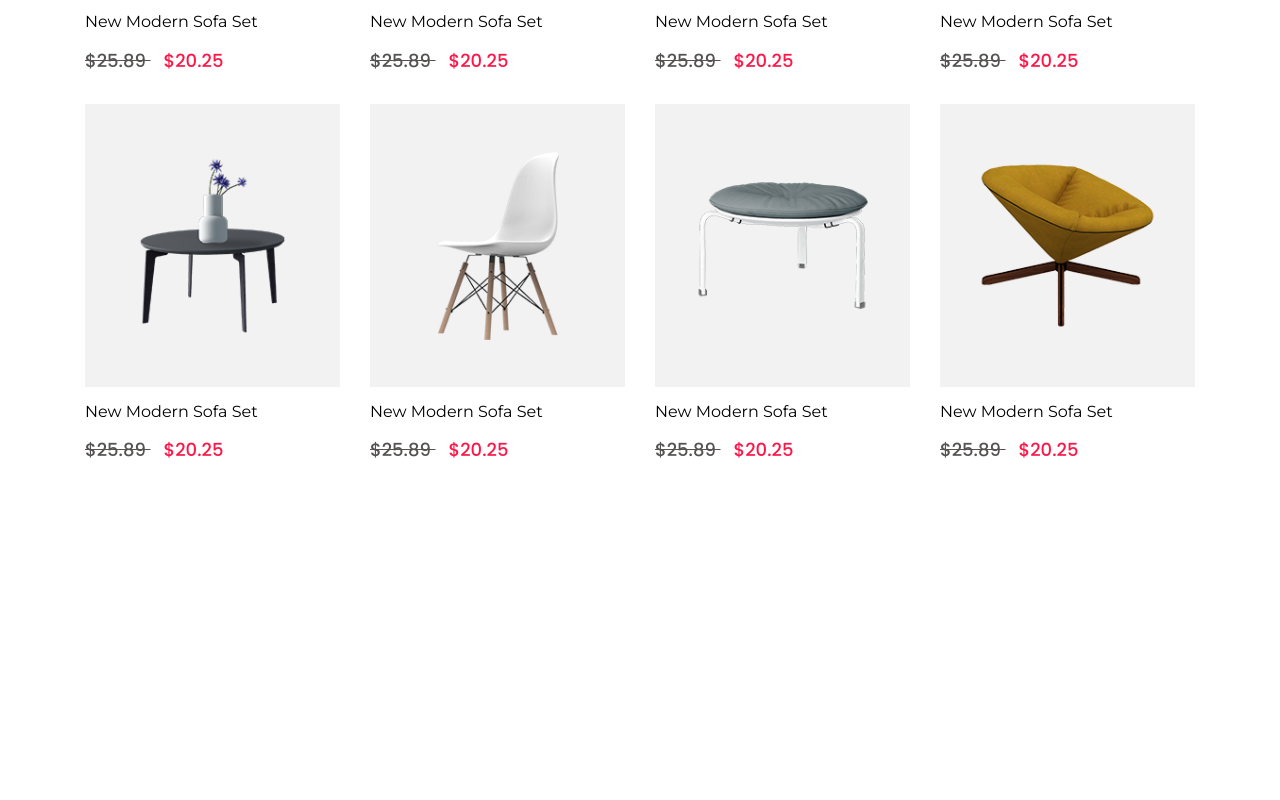
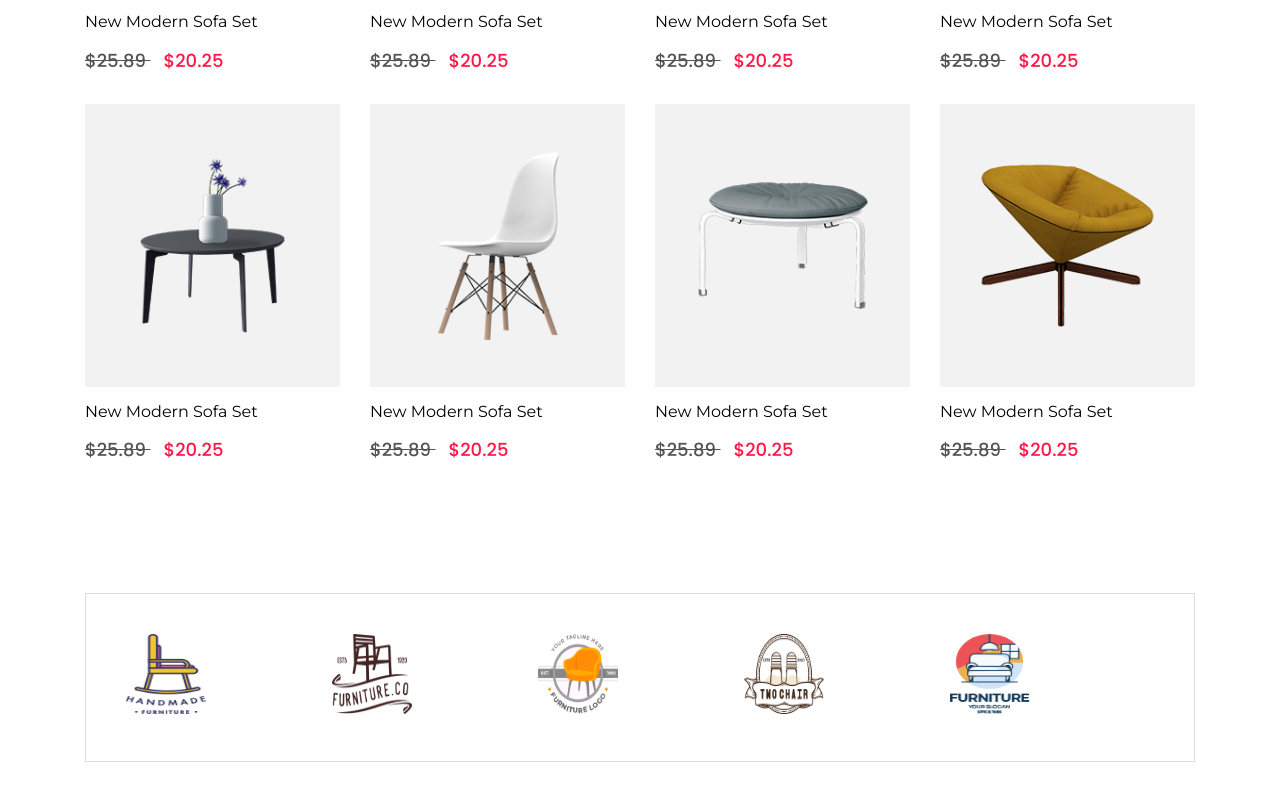
Before and after one commit to abfahimb/GoodDeal, a React (Create React App) app: page / in a window 1280 px wide. Shown: the part 3828-4628 px from the top of the page. Before the commit the page ends 4421 px from the top, so only its background shows below. Built offline with nearby package versions, Linux system fonts and the light colour scheme.

Commit message:
brand part done

```diff
--- a/package.json
+++ b/package.json
@@ -17,6 +17,8 @@
     "react-dom": "^17.0.2",
     "react-router-dom": "^5.2.0",
     "react-scripts": "4.0.3",
+    "react-slick": "^0.28.1",
+    "slick-carousel": "^1.8.1",
     "web-vitals": "^1.1.2"
   },
   "scripts": {
--- /dev/null
+++ b/src/Components/Home/Brand/Brand.css
@@ -0,0 +1,11 @@
+.brand_area{
+    padding-bottom: 100px;
+}
+.brand_bg{
+    border: 1px solid #ddd;
+    padding: 40px;
+}
+.brand_area img{
+    width: 80px;
+    height: 80px;
+}
--- /dev/null
+++ b/src/Components/Home/Brand/Brand.js
@@ -0,0 +1,53 @@
+import React from 'react';
+import './Brand.css';
+import Slider from "react-slick";
+import brandOne from '../../../img/brand-logo-1.png';
+import brandTwo from '../../../img/brand-logo-2.png';
+import brandThree from '../../../img/brand-logo-3.png';
+import brandFour from '../../../img/brand-logo-4.png';
+import brandFive from '../../../img/brand-logo-5.png';
+
+
+
+const Brand = () => {
+    const settings = {
+        dots: false,
+        infinite: true,
+        speed: 500,
+        slidesToShow: 5,
+        slidesToScroll: 1
+    };
+    return (
+        <div className="brand_area">
+            <div className="container">
+                <div className="brand_bg">
+                <Slider {...settings}>
+                    <div>
+                        <img src={brandOne} alt="brandOne" />
+                    </div>
+                    <div>
+                        <img src={brandTwo} alt="brandTwo" />
+                    </div>
+                    <div>
+                        <img src={brandThree} alt="brandThree" />
+                    </div>
+                    <div>
+                        <img src={brandFour} alt="brandFour" />
+                    </div>
+                    <div>
+                        <img src={brandFive} alt="brandFive" />
+                    </div>
+                    <div>
+                        <img src={brandFive} alt="brandFive" />
+                    </div>
+                    <div>
+                        <img src={brandTwo} alt="brandTwo" />
+                    </div>
+                </Slider>
+                </div>
+            </div>
+        </div>
+    );
+};
+
+export default Brand;
--- a/src/Components/Home/Home/Home.js
+++ b/src/Components/Home/Home/Home.js
@@ -8,6 +8,7 @@ import Service from '../Service/Service';
 import ProductTwo from '../ProductTwo/ProductTwo';
 import BannerThree from '../BannerThree/BannerThree';
 import ProductThree from '../ProductThree/ProductThree';
+import Brand from '../Brand/Brand';
 
 const Home = () => {
     return (
@@ -21,6 +22,7 @@ const Home = () => {
            <ProductTwo></ProductTwo>
            <BannerThree></BannerThree>
            <ProductThree></ProductThree>
+           <Brand></Brand>
         </div>
     );
 };
--- a/src/index.js
+++ b/src/index.js
@@ -3,6 +3,8 @@ import ReactDOM from 'react-dom';
 import './index.css';
 import App from './App';
 import reportWebVitals from './reportWebVitals';
+import "slick-carousel/slick/slick.css";
+import "slick-carousel/slick/slick-theme.css";
 
 
 ReactDOM.render(
```
Also changed, not shown: 1 other file (tests, documents, lock files or other folders).
